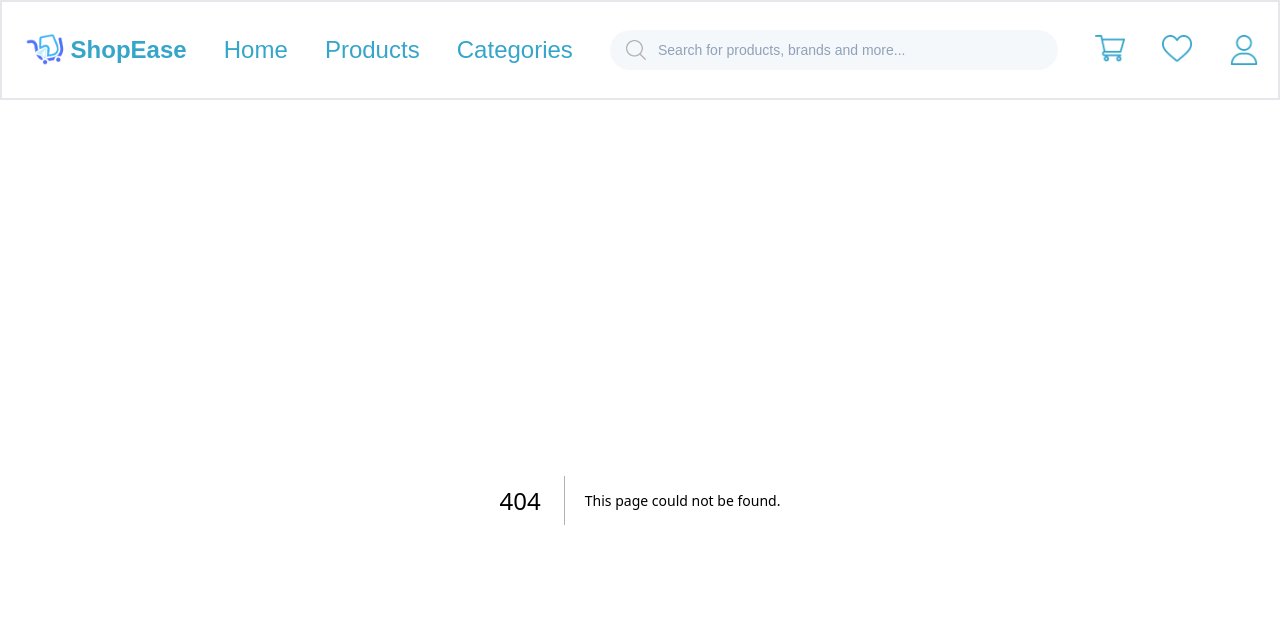
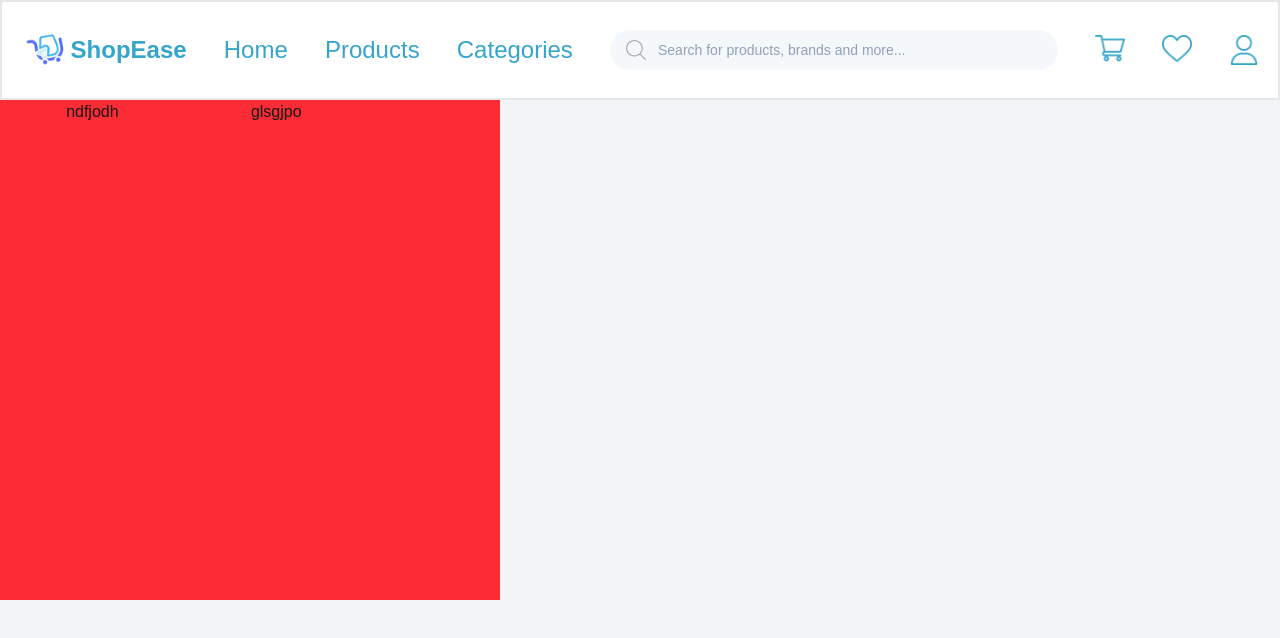
Before and after one commit to Anuj5588/shopease-fe, a Next.js app: page /FeaturedProduct in a window 1280 px wide. Before the commit this address had no page. Shown: the top 638 px of the page. Built offline with nearby package versions, Linux system fonts and the light colour scheme.

Commit message:
started working on the featured product

```diff
--- /dev/null
+++ b/Component/cardComponent/page.js
@@ -0,0 +1,26 @@
+import React from "react";
+
+const CardComponent = ({ image, title, price, rating, likes, cart }) => {
+  return (
+    <div>
+      <div className="bg-red-500 w-[500px] h-[500px] flex justify-around">
+        <div>ndfjodh</div>
+        <div>
+          <div>glsgjpo</div>
+          <div></div>
+          <div>
+            <div></div>
+            <div></div>
+            <div></div>
+          </div>
+        </div>
+        <div>
+          <div></div>
+          <div></div>
+        </div>
+      </div>
+    </div>
+  );
+};
+
+export default CardComponent;
--- /dev/null
+++ b/app/FeaturedProduct/page.js
@@ -0,0 +1,13 @@
+import React from 'react'
+import CardComponent from '@/Component/cardComponent/page'
+
+const FeaturedComponent = () => {
+  return (
+    <div>
+<CardComponent/>
+
+    </div>
+  )
+}
+
+export default FeaturedComponent
--- a/app/page.js
+++ b/app/page.js
@@ -1,11 +1,13 @@
 import Image from "next/image";
 import HeroCarousel from "@/Component/Hero-section/page";
+import FeaturedComponent from "./FeaturedProduct/page";
 
 export default function Home() {
   return (
     <>
     <div>
       <HeroCarousel/>
+      <FeaturedComponent/>
     </div>
 
 
```
